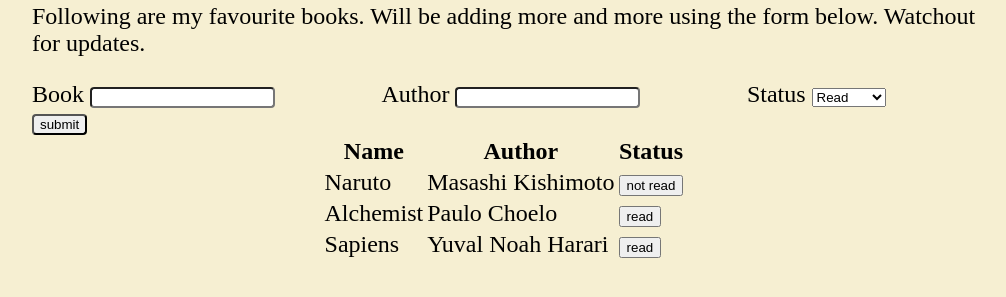
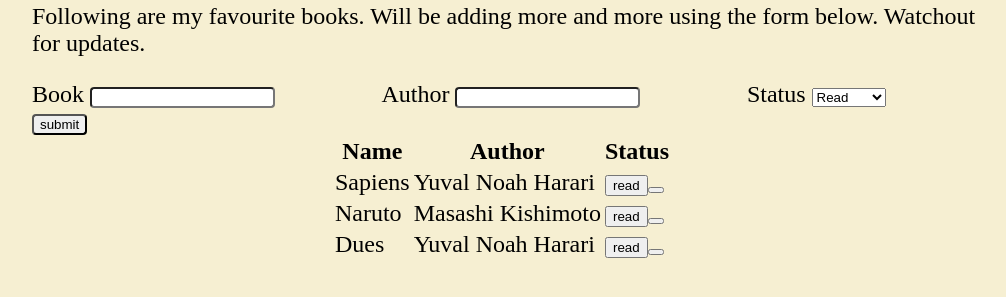
Before and after one commit to githubchief/library, a plain HTML site: page index.html in a window 1280 px wide. Both pictures are taken after a click on the button "not read". Shown: the part 167-464 px from the top of the page, without its empty margins (136-1142 px from the left). Drawn offline with Linux system fonts and the light colour scheme.

Commit message:
add toggle feature to status button using event delegation

```diff
--- a/index.html
+++ b/index.html
@@ -44,6 +44,7 @@
                 <th>Name</th>
                 <th>Author</th>
                 <th>Status</th>
+                <th></th>
             </tr>
             <tbody id="tableBody">
             </tbody>
--- a/main.js
+++ b/main.js
@@ -2,13 +2,13 @@ let myLibrary = [];
 
 //default books for displaying tables
 let sapiens=new Book("Sapiens","Yuval Noah Harari","read");
-let alchemist=new Book("Alchemist","Paulo Choelo","read");
 let naruto=new Book("Naruto","Masashi Kishimoto","not read");
+let dues=new Book("Dues", "Yuval Noah Harari", "read");
 
 //push the default books to library
 myLibrary.push(sapiens);
-myLibrary.push(alchemist);
 myLibrary.push(naruto);
+myLibrary.push(dues);
 
 function Book(name, author, status) {
   // the constructor...
@@ -61,8 +61,8 @@ displayOutput();
 function displayOutput(){
 
     tableBody.innerHTML="";
-    myLibrary.forEach(element => {
-        tempRow = tableBody.insertRow(element);
+    myLibrary.forEach((element,index) => {
+        tempRow = tableBody.insertRow(index);
         let cell1= tempRow.insertCell(0);
         let cell2= tempRow.insertCell(1);
         let cell3= tempRow.insertCell(2);
@@ -71,22 +71,52 @@ function displayOutput(){
         cell2.innerHTML = element.author;
 
         // creating button element for status
-        var button = document.createElement('BUTTON');
 
-        button.className = "statusButton";
+        if(element.status == "not read") {
+            cell3.innerHTML= `<button class="statusButton" data-status="not read" data-index="${index}">not read<button/>`;
+        }
 
-        // creating text to be displayed on button
-        var text = document.createTextNode(element.status);
-
-        //update buttons value using elements status
-        button.value=element.status;
-
-        // appending text to button
-        button.appendChild(text);
-
-        // appending button to cell3
-        cell3.appendChild(button);
-
+        else {
+            cell3.innerHTML= `<button class="statusButton" data-status="read" data-index="${index}">read<button/>`;
+        }
 
     });
 }
+
+
+tableBody.addEventListener("click", (e) => {
+
+
+    console.log(e.target);
+    // check if the clicked element is a statusButton
+    if (e.target.classList.contains("statusButton")) {
+      // get the index of the book from the data-index attribute
+      let index = e.target.getAttribute("data-index");
+      // toggle the status of the book in the myLibrary array
+      myLibrary[index].status =
+        myLibrary[index].status === "not read" ? "read" : "not read";
+      // update the data-status attribute of the button
+      e.target.setAttribute("data-status", myLibrary[index].status);
+      // update the text content of the button
+      e.target.textContent = myLibrary[index].status;
+      displayOutput();
+    }
+  });
+
+// let statusButton = document.querySelectorAll(".statusButton");
+
+// statusButton.forEach((element,index) => {
+
+//     element.addEventListener("click",(e)=> {
+
+//     debugger;
+//     myLibrary[index].status = myLibrary[index].status === "not read" ? "read" : "not read";
+
+//     element.setAttribute("data-status", myLibrary[index].status);
+//     element.textContent = myLibrary[index].status;
+
+//     console.log(myLibrary);
+//     displayOutput();
+
+// });
+// });
```
